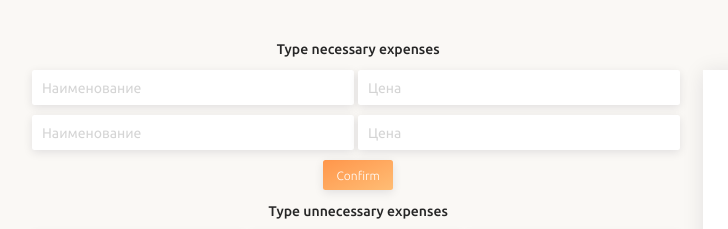
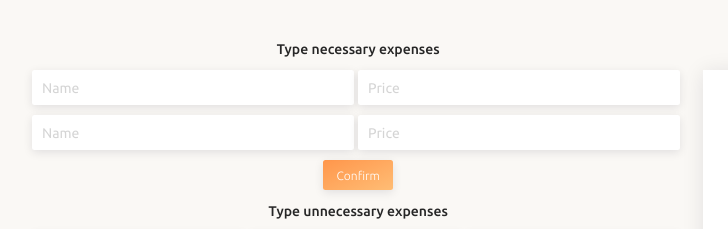
Before and after one commit to yasuriya/budget-calculator, a plain HTML site: page index.html in a window 1280 px wide. Shown: the part 126-355 px from the top of the page, 96-824 px from the left. Drawn offline with Linux system fonts and the light colour scheme.

Commit message:
Update index.html

```diff
--- a/index.html
+++ b/index.html
@@ -22,10 +22,10 @@
         <div class="main">
             <div class="data">
                 <div class="choose-expenses">Type necessary expenses</div>
-                <input class="expenses-item" type="text" id="expenses_1" placeholder="Наименование" />
-                <input class="expenses-item" type="text" id="expenses_2" placeholder="Цена" />
-                <input class="expenses-item" type="text" id="expenses_3" placeholder="Наименование" />
-                <input class="expenses-item" type="text" id="expenses_4" placeholder="Цена" />
+                <input class="expenses-item" type="text" id="expenses_1" placeholder="Name" />
+                <input class="expenses-item" type="text" id="expenses_2" placeholder="Price" />
+                <input class="expenses-item" type="text" id="expenses_3" placeholder="Name" />
+                <input class="expenses-item" type="text" id="expenses_4" placeholder="Price" />
                 <button class="expenses-item-btn">Confirm</button>
 
                 <div class="optionalexpenses">Type unnecessary expenses</div>
```
